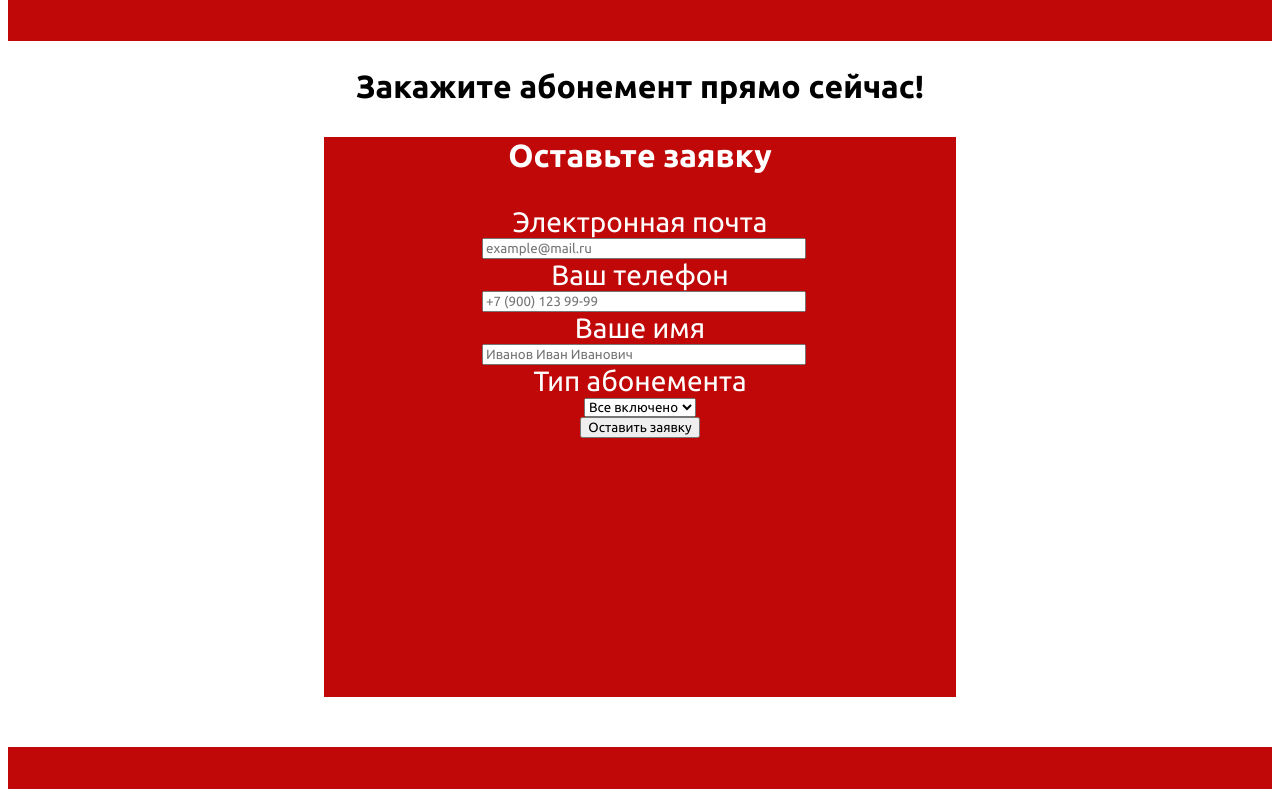
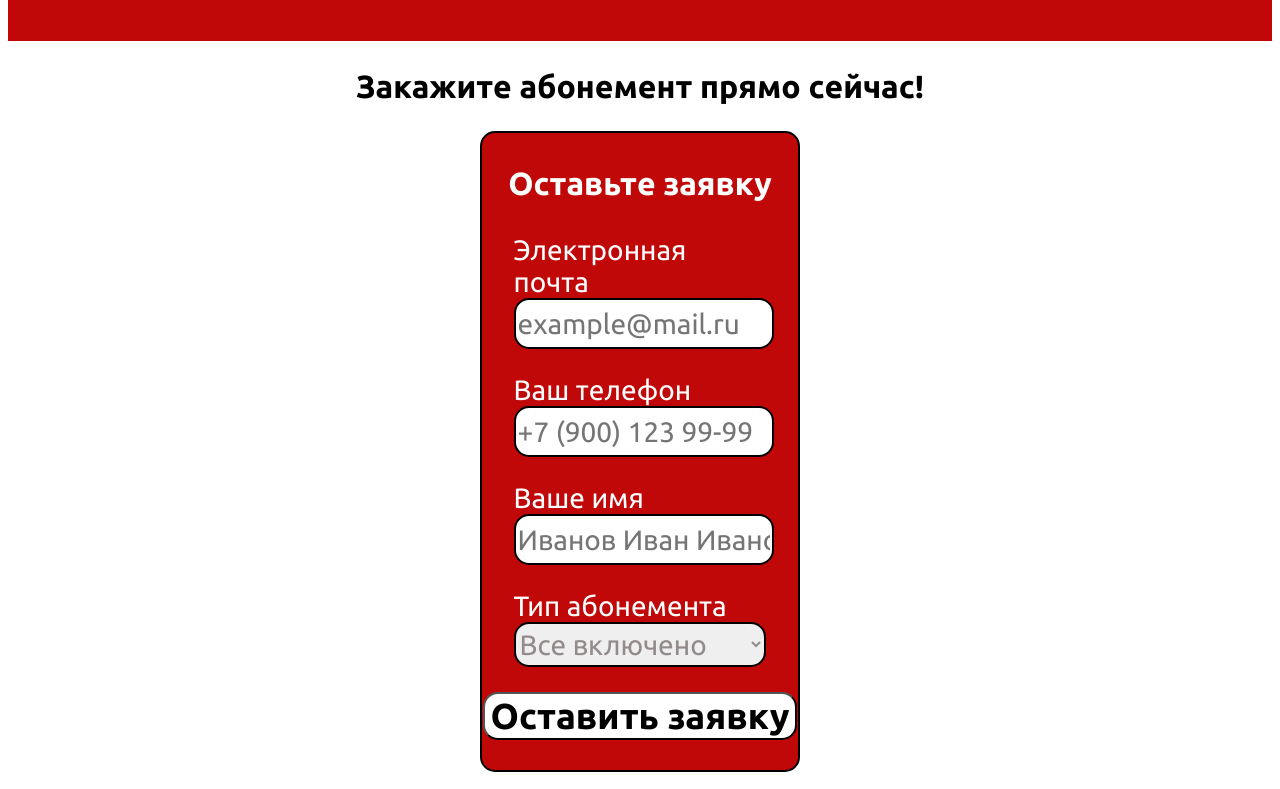
Before and after one commit to sdobrimutrom/project-app, a React (Create React App) app: page / in a window 1280 px wide. Shown: the part 2340-3129 px from the top of the page. Built offline with nearby package versions, Linux system fonts and the light colour scheme.

Commit message:
form finished

```diff
--- a/src/components/Form/Form.css
+++ b/src/components/Form/Form.css
@@ -3,15 +3,20 @@
 }
 
 .form-block {
+    display: flex;
+    flex-direction: column;
+    background-color: #C00808;
+    width: 25%;
     justify-self: center;
-    width: 50%;
-    height: 70vh;
-    background-color: #C00808;
+    height: auto;
     margin-bottom: 50px;
-    text-align: center;
+    border-radius: 15px;
+    border: solid 2px black;
+    padding-bottom: 30px;
 }
 
 .form-block h3 {
+    text-align: center;
     color: white;
     font-size: 32px;
 }
@@ -19,18 +24,57 @@
 form {
     display: flex;
     flex-direction: column;
-    width: 50%;
     align-items: center;
-    align-self: center;
-    justify-self: center;
 }
 
-label {
+.f-input {
+    display: flex;
+    flex-direction: column;
+    padding-bottom: 25px;
+    width: 80%;
+}
+
+.f-input label {
     color: white;
     font-size: 28px;
 }
 
-input {
+.f-input input {
+    border-radius: 15px;
     width: 100%;
-    align-self: center;
+    height: 45px;
+    border: solid 2px black;
+    font-size: 28px;
 }
+
+.f-input select {
+    border-radius: 15px;
+    height: 45px;
+    width: 100%;
+    border: solid 2px black;
+    font-size: 28px;
+    color: #938B8B;
+}
+
+option {
+    border-radius: 15px;
+}
+
+.f-input input::placeholder {
+
+}
+
+.form-block button {
+    width: auto;
+    height: auto;
+    background-color: white;
+    border-radius: 15px;
+    transition: 0.3s ease;
+    font-size: 36px;
+    font-weight: bold;
+}
+
+.form-block button:hover {
+    color: white;
+    background-color: #C00808;
+}
--- a/src/components/Form/Form.js
+++ b/src/components/Form/Form.js
@@ -29,7 +29,7 @@ function Form() {
                         <option value="day">Дневной</option>
                     </select>
                 </div>
-                <button type="submit">Оставить заявку</button>
+                <button type="submit" href="/">Оставить заявку</button>
             </form>
         </div>
     );
```
Also changed, not shown: src/App.js (line endings or trailing spaces).
